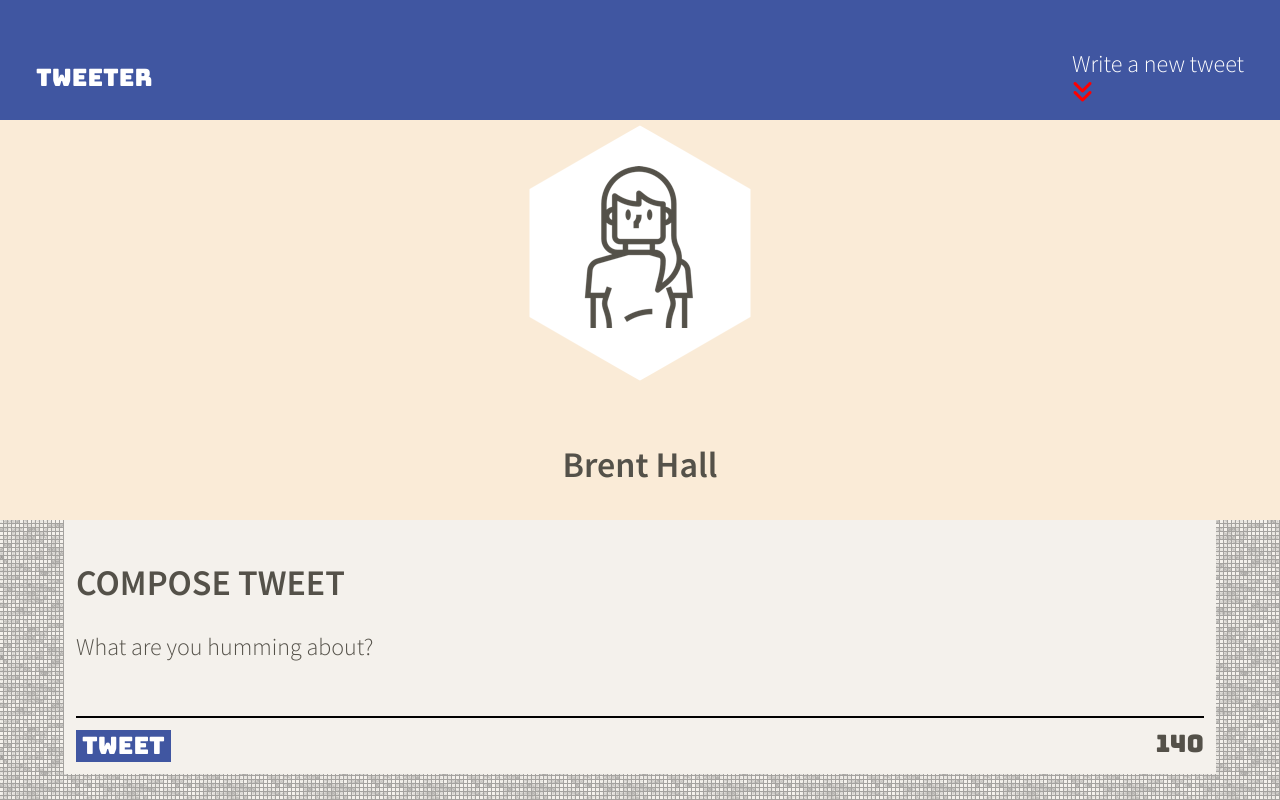
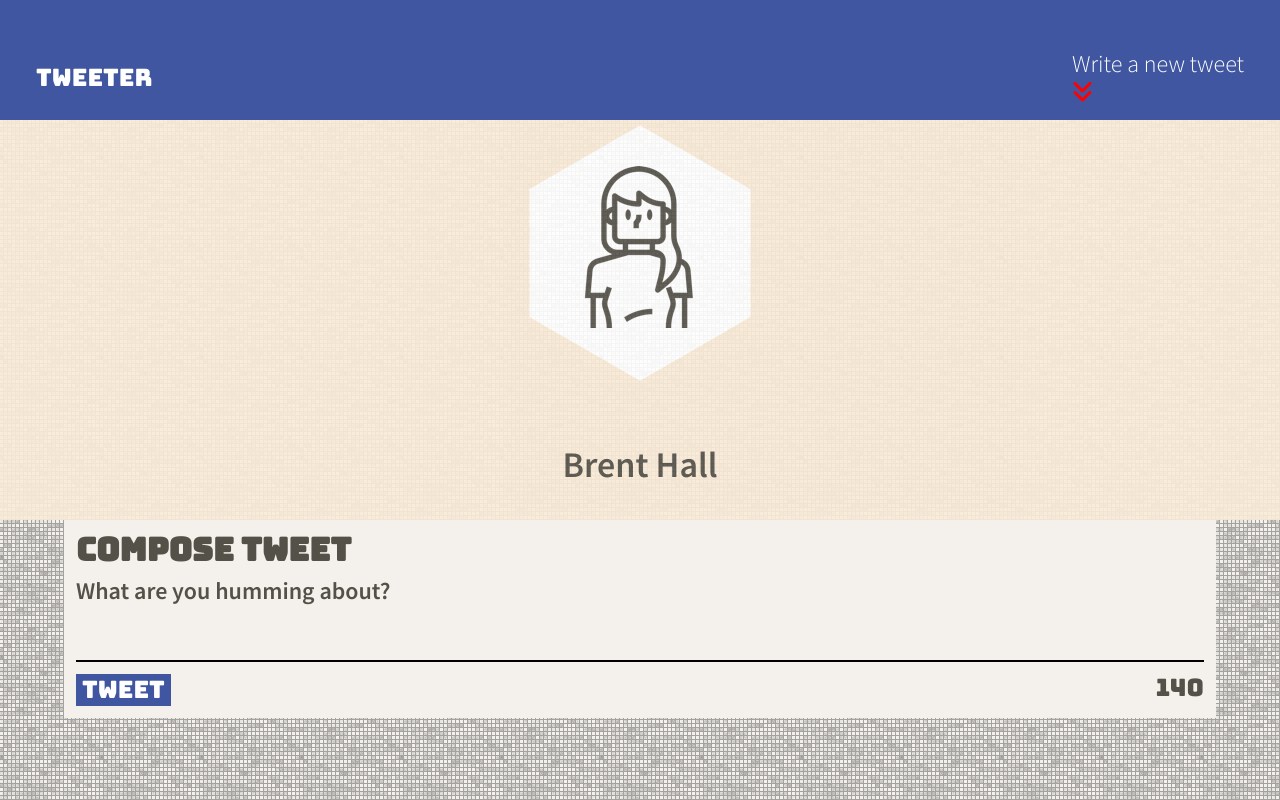
Before and after one commit to firewallfail/tweeter, a website: page public/index.html in a window 1280 px wide. Drawn offline with nearby package versions, Linux system fonts and the light colour scheme.

Commit message:
Implement background opacity

```diff
--- a/public/index.html
+++ b/public/index.html
@@ -43,7 +43,7 @@
   <header class="profile">
     <div class="spacer"></div>
     <div>
-      <img src="/images/profile-hex.png">
+      <img class="profile-picture" src="/images/profile-hex.png">
     </div>
     <br>
     <div>
@@ -55,7 +55,7 @@
   <!-- Page-specific (main) content here -->
   <main class="container">
     <section class="tweet-section">
-      <h2>COMPOSE TWEET</h2>
+      <h2 class="tweet-h2">COMPOSE TWEET</h2>
       <form class="tweet-form" action="/tweets" method="POST">
         <label for="tweet-text">What are you humming about?</label>
         <textarea name="text" id="tweet-text"></textarea>
--- a/public/styles/header.css
+++ b/public/styles/header.css
@@ -7,4 +7,5 @@
   margin-top: 120px;
   width: 100%;
   background-color: antiquewhite;
+  opacity: 0.9;
 }
--- a/public/styles/new-tweet.css
+++ b/public/styles/new-tweet.css
@@ -37,3 +37,14 @@
   background-color: transparent;
   font-weight: 600;
 }
+
+.tweet-h2 {
+  margin: 0 0 0.25em 0;
+  font-family: 'Bungee';
+  font-size: 2rem;
+}
+
+label {
+  font-family: 'Source Sans Pro', sans-serif;
+  font-weight: bold;
+}
```
